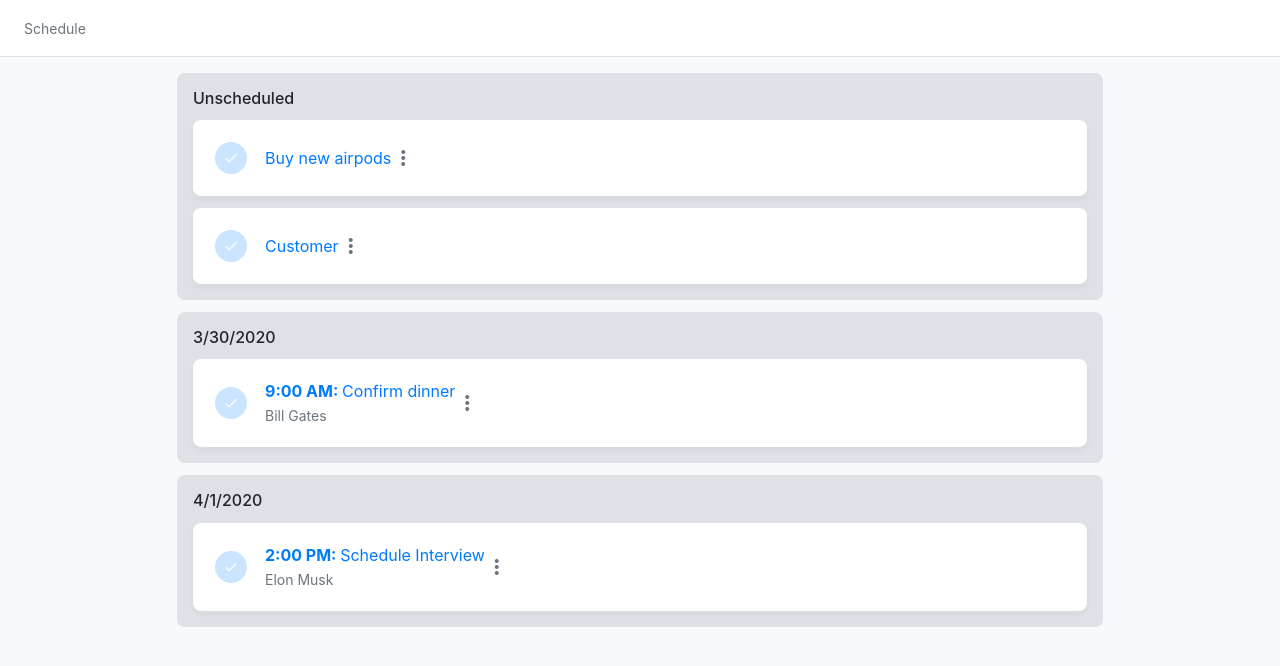
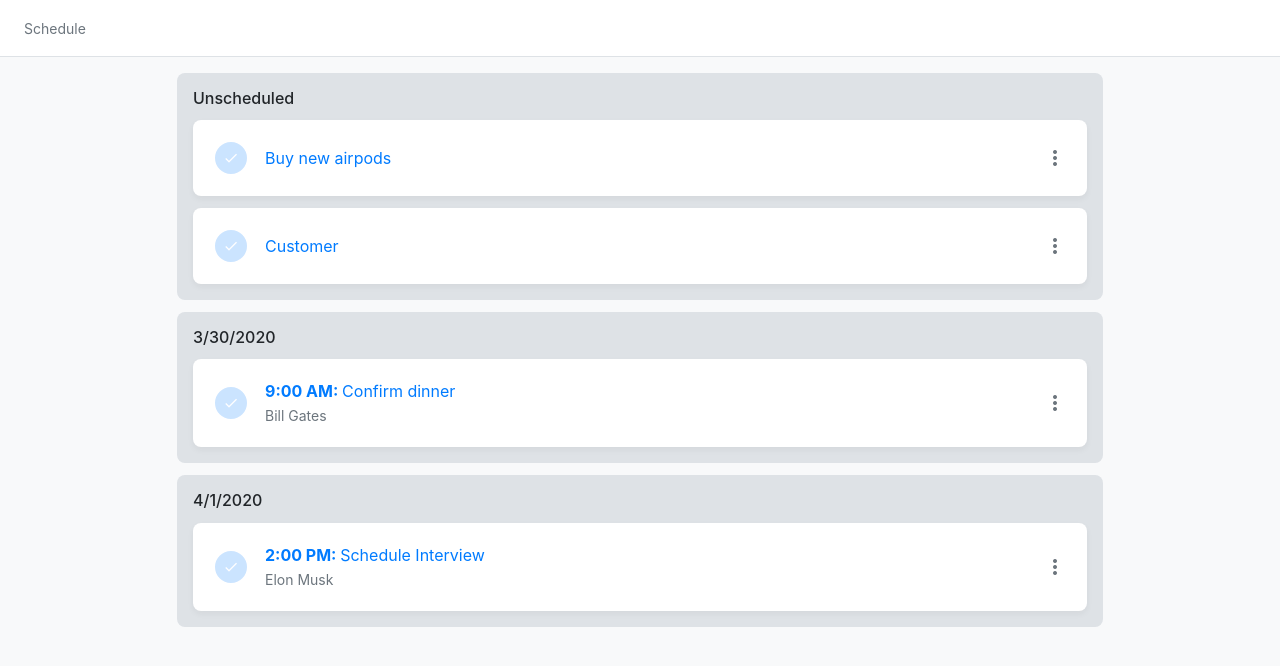
Before and after one commit to bizappkit/tasks, a React (Create React App) app: page /schedule in a window 1280 px wide. Shown: the top 666 px of the page. Built offline with nearby package versions, Linux system fonts and the light colour scheme.

Commit message:
Fixed menu layout

```diff
--- a/src/components/cards/TaskCard.tsx
+++ b/src/components/cards/TaskCard.tsx
@@ -22,8 +22,8 @@ interface TaskCardProps {
 export function TaskCard(props: TaskCardProps) {
     return (
         <div className="card card-task">
-            <div className="card-body">
-                <div className="media align-items-center">
+            <div className="card-body d-flex flex-row">
+                <div className="media align-items-center flex-fill">
 
                     {props.icon &&
                         <div className={"avatar bg-primary"} style={{ cursor: "pointer", marginRight: "1rem", opacity: (props.iconHighlighted ? 1 : 0.2) }}>
@@ -31,7 +31,7 @@ export function TaskCard(props: TaskCardProps) {
                         </div>
                     }
 
-                    <div className="media-body d-flex justify-content-between align-items-center">
+                    <div className="media-body justify-content-between align-items-center">
                         <div>
                             {props.titleLinkTo &&
                                 <Link to={props.titleLinkTo}>
```
